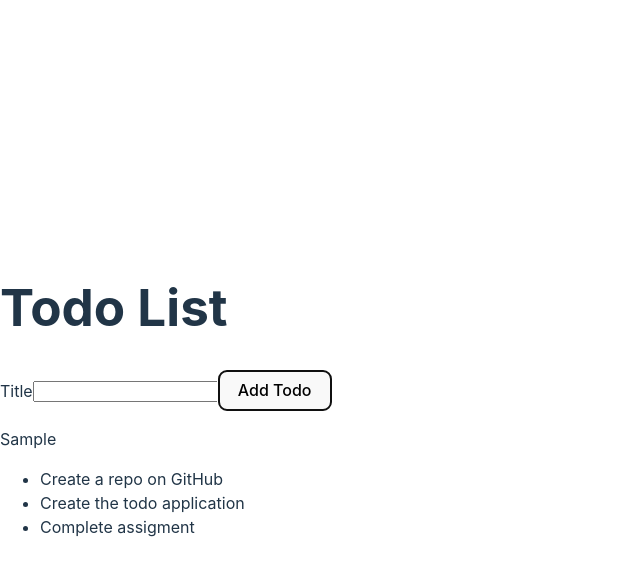
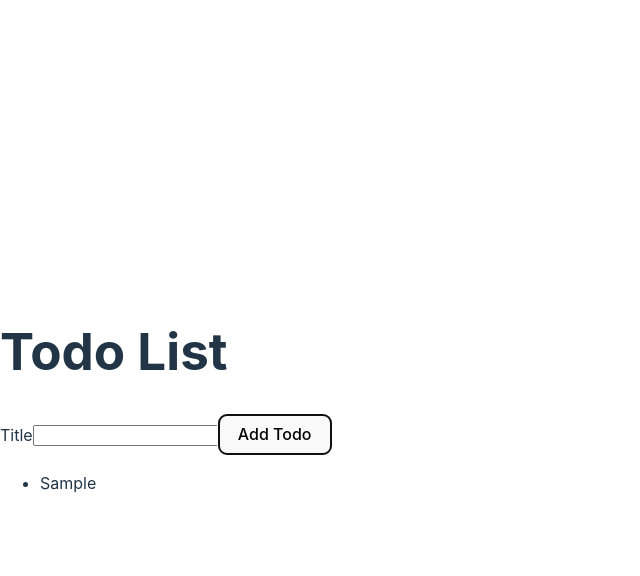
Before and after one commit to Nicole3891/react-todo, a React (Vite) app: page / in a window 1280 px wide. Both pictures are taken after typing "Sample" into the empty fields and a click on the button "Add Todo". Shown: the top 576 px of the page, without its empty margins (0-640 px from the left). Built offline with nearby package versions, Linux system fonts and the light colour scheme.

Commit message:
Lifting State in React and Destructure props

```diff
--- a/src/AddTodoForm.jsx
+++ b/src/AddTodoForm.jsx
@@ -1,33 +1,42 @@
     import { useState } from "react";
 
 
-    const AddToDoForm = (props) => {
-      const [todoTitle, setTodoTitle] = useState("");
+    const AddToDoForm = ({ onAddTodo }) => { //destructure onAddTodo from props
+      const [todoTitle, setTodoTitle] = useState("");//Create todoTitle state variable;
 
       //const handleChange = (event) => {
         //setTodoTitle(event.target.value)
       //}
+      const handleTitleChange = (event) => {
+        const newTodoTitle = event.target.value; //retrive the input value from the event object
+        setTodoTitle(newTodoTitle);//Update todoTitle state
+      }
 
       const handleAddTodo = (event) => {
 
         event.preventDefault(); //prevent default from submission behavior;
-        const todoTitle = event.target.title.value; //retrive value of title input;
+        //const todoTitle = event.target.title.value; //retrive value of title input;
+        const newTodo = {
+          title: todoTitle,
+          id: Date.now() //Genarete an unique identifier
+        };
+      //console.log(todoTitle);
+      onAddTodo(newTodo);
 
-      console.log(todoTitle);
-      props.onAddTodo(todoTitle); //INvoking onAddTodo callback prop and passing todoTitle
-
-        setTodoTitle(""); //Reset the form by clearing the the text input value;
+        setTodoTitle(""); //Reset todoTitle state;
       };
 
       return (
         <div>
         <form onSubmit={handleAddTodo}> {/* Add onSubmit prop with handleAddTodo function*/}
           <label htmlFor="todoTitle">Title</label>
-          <input id="todoTitle"
+          <input
+          id="todoTitle"
           type="text"
           name="title"
-          value={todoTitle}
-          onChange={ (event) => setTodoTitle(event.target.value)}
+          value={todoTitle} //Use todoTitle state as a value prop;
+          onChange={handleTitleChange}//Use handleTitleChange function for onChange prop
+          //{ (event) => setTodoTitle(event.target.value)}
           />
           <button type="submit">Add Todo</button>
           </form>
--- a/src/App.jsx
+++ b/src/App.jsx
@@ -6,9 +6,12 @@
 
 
   function App() {
-    const [newTodo, setNewTodo] = useState(" "); //create a new state variable
+    //const [newTodo, setNewTodo] = useState(" "); //create a new state variable
+    const [ todoList, setTodoList ] = useState ([]); //Create todoList state variable;
 
-
+    const addTodo = (newTodo) => {
+      setTodoList([...todoList, newTodo]);
+    };
 
     return (
 
@@ -16,11 +19,11 @@
           <h1>Todo List</h1>
 
   {/* Using AddToDoForm component*/}
-  <AddToDoForm  onAddTodo={setNewTodo}/>
-  <p>{newTodo}</p>
+  <AddToDoForm  onAddTodo={addTodo}/>
+
 
   {/* Using TodoList component*/}
-    <TodoList />
+    <TodoList todoList={todoList}/>
 
 
 
--- a/src/TodoList.jsx
+++ b/src/TodoList.jsx
@@ -1,28 +1,28 @@
   import React from 'react';
   import TodoListItem1 from './TodoListItem1';
 
-  const todoList = [
-    {
-      objectID: 1,
-      title: "Create a repo on GitHub"
-    },
-    {
-      objectID: 2,
-      title: "Create the todo application"
-    },
-    {
-      objectID: 3,
-      title: "Complete assigment"
-    }
-  ];
+  //const todoList = [
+    //{
+     // objectID: 1,
+      //title: "Create a repo on GitHub"
+   // },
+    //{
+      //objectID: 2,
+      //title: "Create the todo application"
+    //},
+    //{
+      //objectID: 3,
+      //title: "Complete assigment"
+    //}
+  //];
 
-  const TodoList = () => {
+  const TodoList = ({ todoList })  => { //Destructure todoList from props
 
     return (
       <div>
         <ul>
         {todoList.map(todo => (
-            <TodoListItem1 key={todo.id} todo={todo} />
+            <TodoListItem1 key={todo.id} todo={todo} /> //Pass todo as props
         ))}
         </ul>
 
--- a/src/TodoListItem1.jsx
+++ b/src/TodoListItem1.jsx
@@ -1,10 +1,10 @@
   import React from 'react';
 
-  const TodoListItem1 = (props) => {
+  const TodoListItem1 = ({ todo }) => { //Destructure todo from props
     //const {todo} = props.item;
 
     return (
-      <li>{props.todo.title}</li> //Update the todo object to come from props
+      <li>{todo.title}</li> //Update the todo object to come from props
     );
   };
 
```
